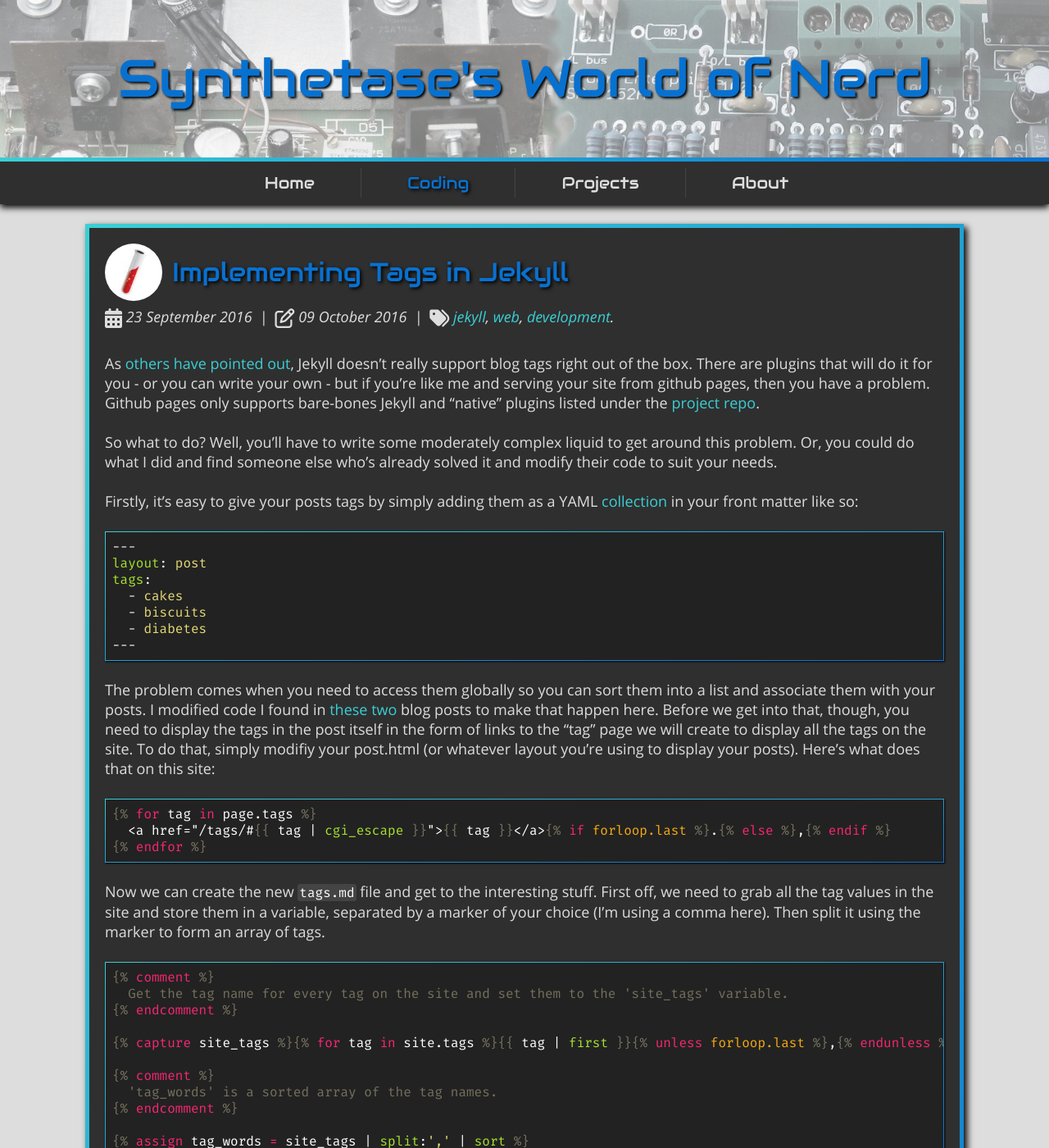
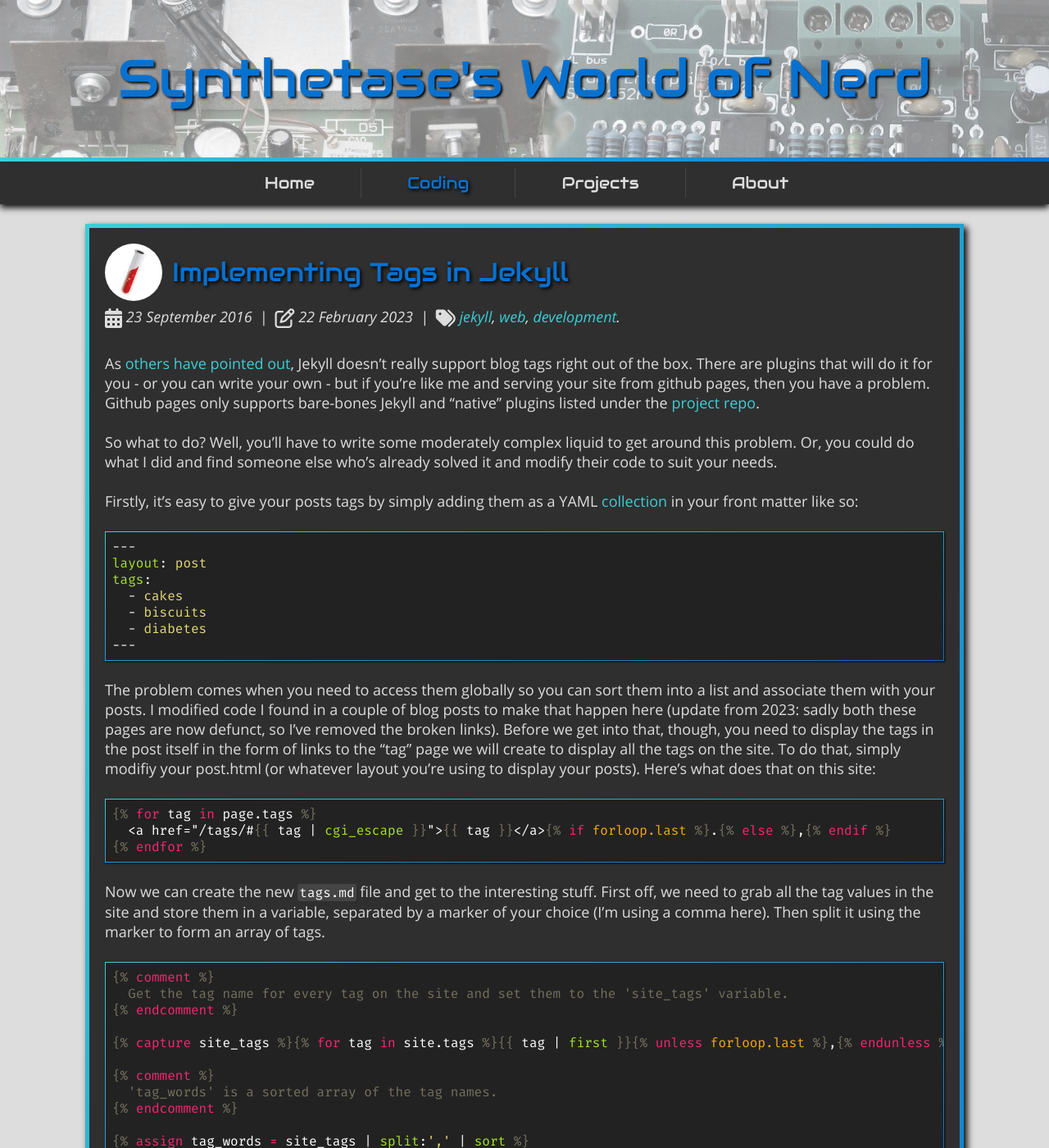
Before and after one commit to StaphSynth/StaphSynth.github.io, a Jekyll site: the page built from _posts/2016-09-23-tags-in-jekyll.md, in a window 1280 px wide and 1400 px high. Shown: the whole window at 82% size. Built offline with Jekyll 4.4.1, drawn with Linux system fonts in a browser that asks for light colours; nearby versions of some CDN libraries; comment, search, counter and statistics services are not loaded.

Commit message:
Remove broken links

````diff
--- a/_posts/2016-09-23-tags-in-jekyll.md
+++ b/_posts/2016-09-23-tags-in-jekyll.md
@@ -5,7 +5,7 @@ logo: jekyll.jpg
 byline: A work-around to solve this niggling issue.
 description: How to implement tags in Jekyll/Github pages without plugins.
 category: coding
-modified: 2016-10-09
+modified: 2023-02-22
 comments: true
 tags:
   - jekyll
@@ -29,7 +29,7 @@ tags:
 ---
 ```
 
-The problem comes when you need to access them globally so you can sort them into a list and associate them with your posts. I modified code I found in [these](http://pavdmyt.com/how-to-implement-tags-at-jekyll-website/) [two](http://blog.lanyonm.org/articles/2013/11/21/alphabetize-jekyll-page-tags-pure-liquid.html) blog posts to make that happen here. Before we get into that, though, you need to display the tags in the post itself in the form of links to the "tag" page we will create to display all the tags on the site. To do that, simply modifiy your post.html (or whatever layout you're using to display your posts). Here's what does that on this site:
+The problem comes when you need to access them globally so you can sort them into a list and associate them with your posts. I modified code I found in a couple of blog posts to make that happen here (update from 2023: sadly both these pages are now defunct, so I've removed the broken links). Before we get into that, though, you need to display the tags in the post itself in the form of links to the "tag" page we will create to display all the tags on the site. To do that, simply modifiy your post.html (or whatever layout you're using to display your posts). Here's what does that on this site:
 
 {% raw %}
 ```liquid
````
